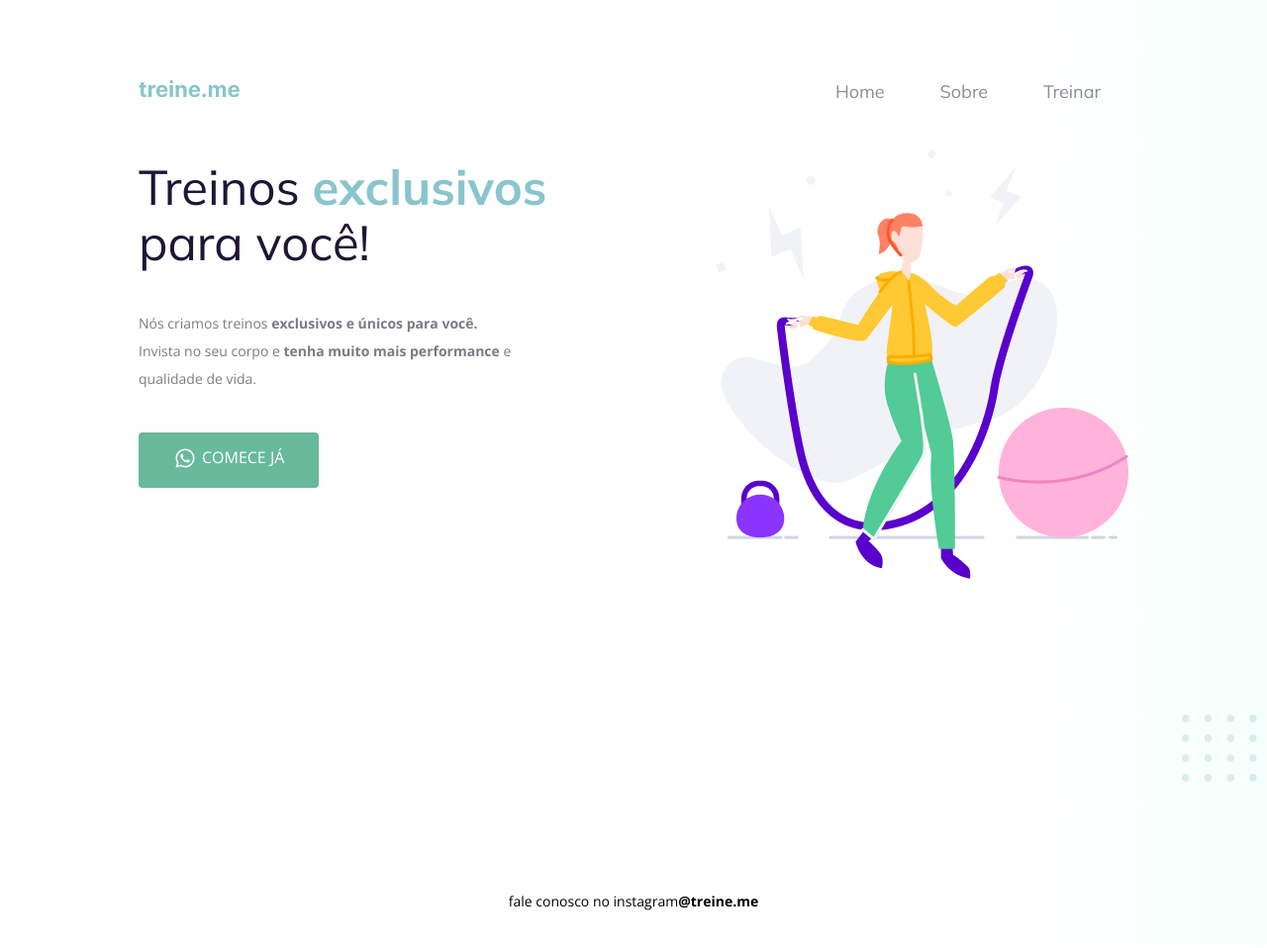
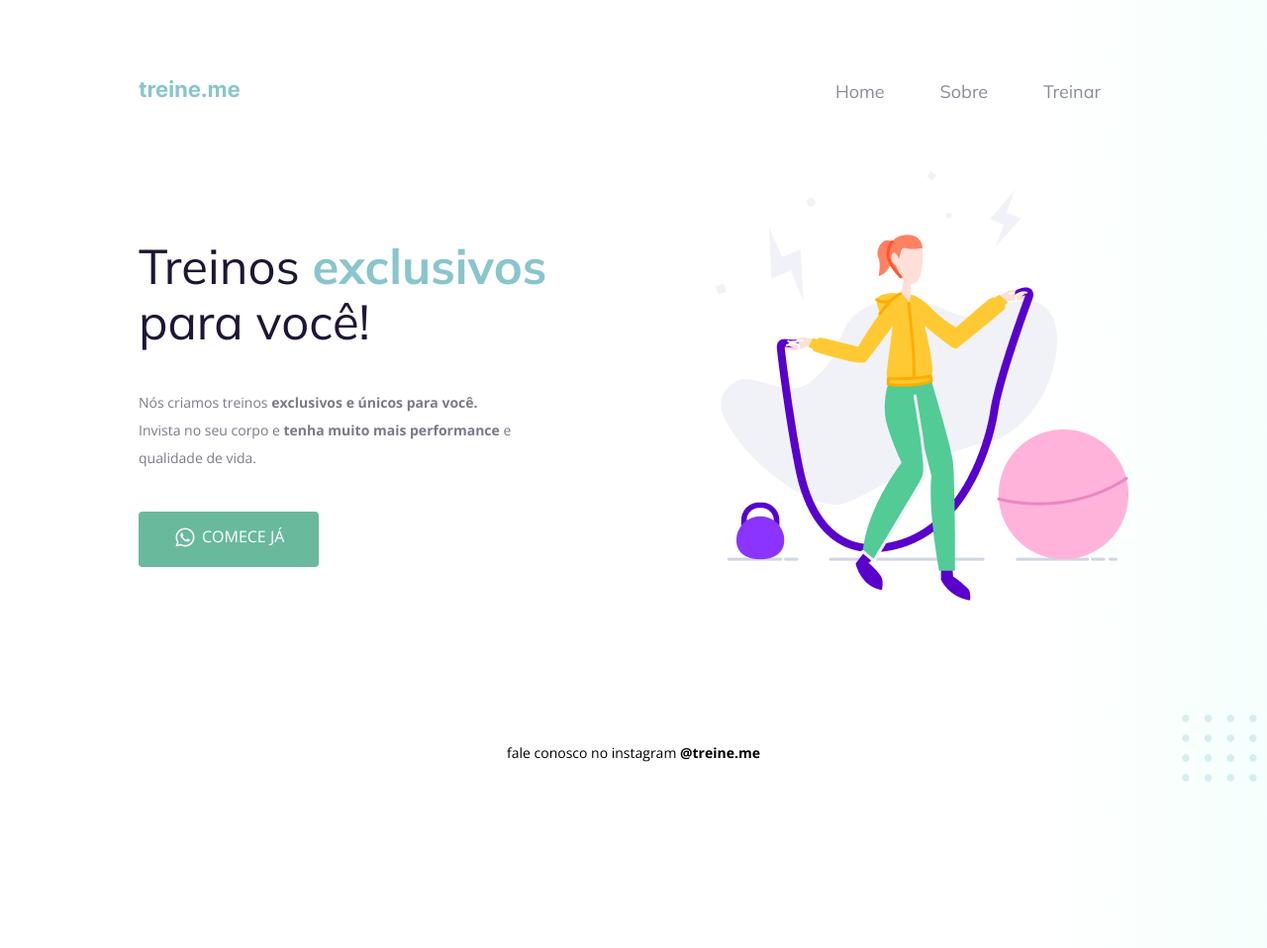
Before and after one commit to isabeladuarte/explorer-project-02-fix-bugs, a plain HTML site: page index.html in a window 1280 px wide. Shown: the whole page at 99% size. Drawn offline with nearby package versions, Linux system fonts and the light colour scheme.

Commit message:
Challenge - Fix footer

```diff
--- a/index.html
+++ b/index.html
@@ -41,13 +41,14 @@
           <img id="fitness-jump" src="images/img.png" alt="Desenho de uma mulher pulando corta numa academia.">
         </section>
 
-        <footer>
-          fale conosco no instagram
-          <a href="https://instagram.com/treineme" target="_blank">@treine.me</a>
-          <img id="balls" src="images/balls.svg" alt="Bolinhas decorativas verdes no canto inferior direito da página.">
-        </footer>
       </main>
     </div>
 
+    <footer>
+      fale conosco no instagram
+      <a href="https://instagram.com/treineme" target="_blank">@treine.me</a>
+      <img id="balls" src="images/balls.svg" alt="Bolinhas decorativas verdes no canto inferior direito da página.">
+    </footer>
+
   </body>
 </html>
--- a/style.css
+++ b/style.css
@@ -3,6 +3,7 @@ body {
   font-family: "Open Sans", sans-serif;
   background: linear-gradient(90deg, rgb(227, 255, 248, 0) 82.08%, rgb(227, 255, 248, 0.38) 100%);
   min-height: 100vh;
+  overflow : hidden;
 }
 
 .page {
@@ -56,11 +57,16 @@ h1 {
   color: #1f1534;
   font-weight: normal;
   width: 490px;
+  margin: 0;
 }
 
 h1 span {
   color: #89c5cc;
   font-weight: bold;
+}
+
+section {
+  padding-top: 106px;
 }
 
 section p {
@@ -97,17 +103,17 @@ button:hover {
 #fitness-jump {
   position: relative;
   float: right;
-  bottom: 342px;
+  bottom: 400px;
 }
 
 footer {
   font-size: 14px;
+  text-align: center;
   width: 100%;
-  line-height: 28px;
-  display: flex;
-  justify-content: center;
-  position: relative;
-  bottom: 30px;
+  position: fixed;
+  bottom: 0;
+  padding-bottom: 30px;
+  right: 0;
 }
 
 footer a {
```
